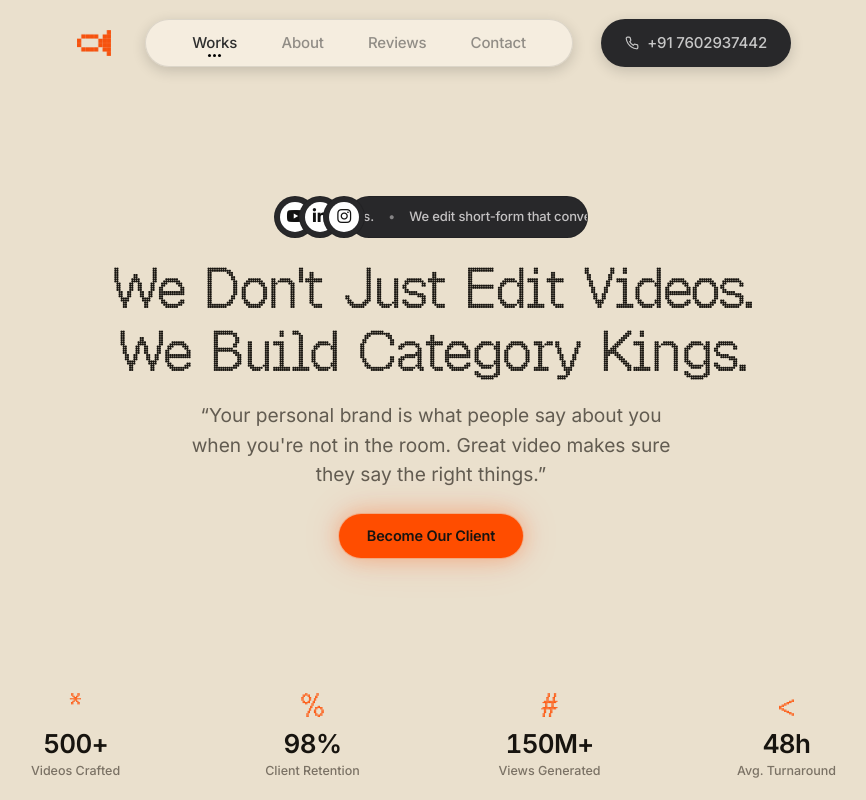
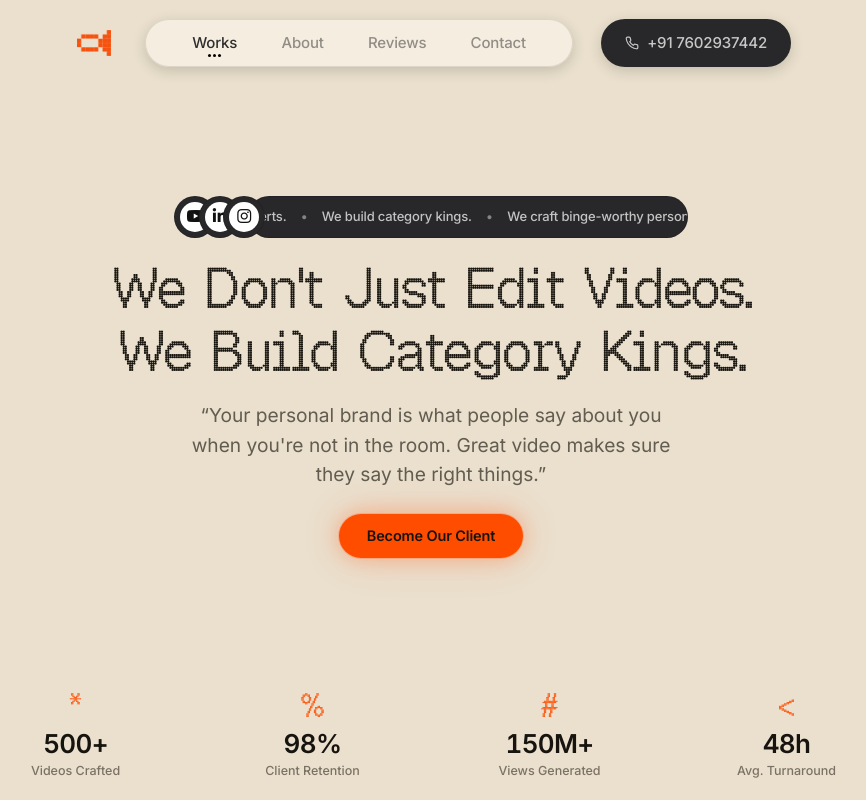
Before and after one commit to javaadde/loro.productions, a React (Vite) app: page / in a window 1280 px wide. Shown: the top 800 px of the page, without its empty margins (209-1075 px from the left). Built offline with nearby package versions, Linux system fonts and the light colour scheme; a web font is replaced by a local one.

Commit message:
fix(hero): adjust marquee badge animation direction and duration

```diff
--- a/src/components/site/hero-section.tsx
+++ b/src/components/site/hero-section.tsx
@@ -52,11 +52,11 @@ export function HeroSection({ onContactClick }: HeroSectionProps) {
               <i className="fa-brands fa-instagram" aria-hidden="true" />
             </span>
           </div>
-          <div className="-ml-[calc(clamp(36px,4.5vw,42px)*0.42)] inline-flex h-[clamp(36px,4.5vw,42px)] w-[240px] items-center overflow-hidden rounded-full border border-black/15 bg-[#28282a] pl-[calc(clamp(36px,4.5vw,42px)*0.58)] pr-[clamp(14px,2vw,20px)] font-medium tracking-[-0.01em] text-[#c4c2c3] max-[420px]:h-[34px] max-[420px]:w-[180px]">
+          <div className="-ml-[calc(clamp(36px,4.5vw,42px)*0.42)] inline-flex h-[clamp(36px,4.5vw,42px)] w-[440px] items-center overflow-hidden rounded-full border border-black/15 bg-[#28282a] pl-[calc(clamp(36px,4.5vw,42px)*0.58)] pr-[clamp(14px,2vw,20px)] font-medium tracking-[-0.01em] text-[#c4c2c3] max-[420px]:h-[34px] max-[420px]:w-[260px]">
             <motion.span
-              initial={shouldReduceMotion ? false : { x: "0%" }}
-              animate={shouldReduceMotion ? undefined : { x: ["0%", "-50%"] }}
-              transition={{ duration: 12, repeat: Infinity, ease: "linear" }}
+              initial={shouldReduceMotion ? false : { x: "-50%" }}
+              animate={shouldReduceMotion ? undefined : { x: ["-50%", "0%"] }}
+              transition={{ duration: 24, repeat: Infinity, ease: "linear" }}
               className="inline-flex w-max shrink-0 items-center whitespace-nowrap text-[clamp(11px,1.3vw,13px)] max-[420px]:text-[11px]"
             >
               {[...BADGE_TEXTS, ...BADGE_TEXTS].map((text, i) => (
```
